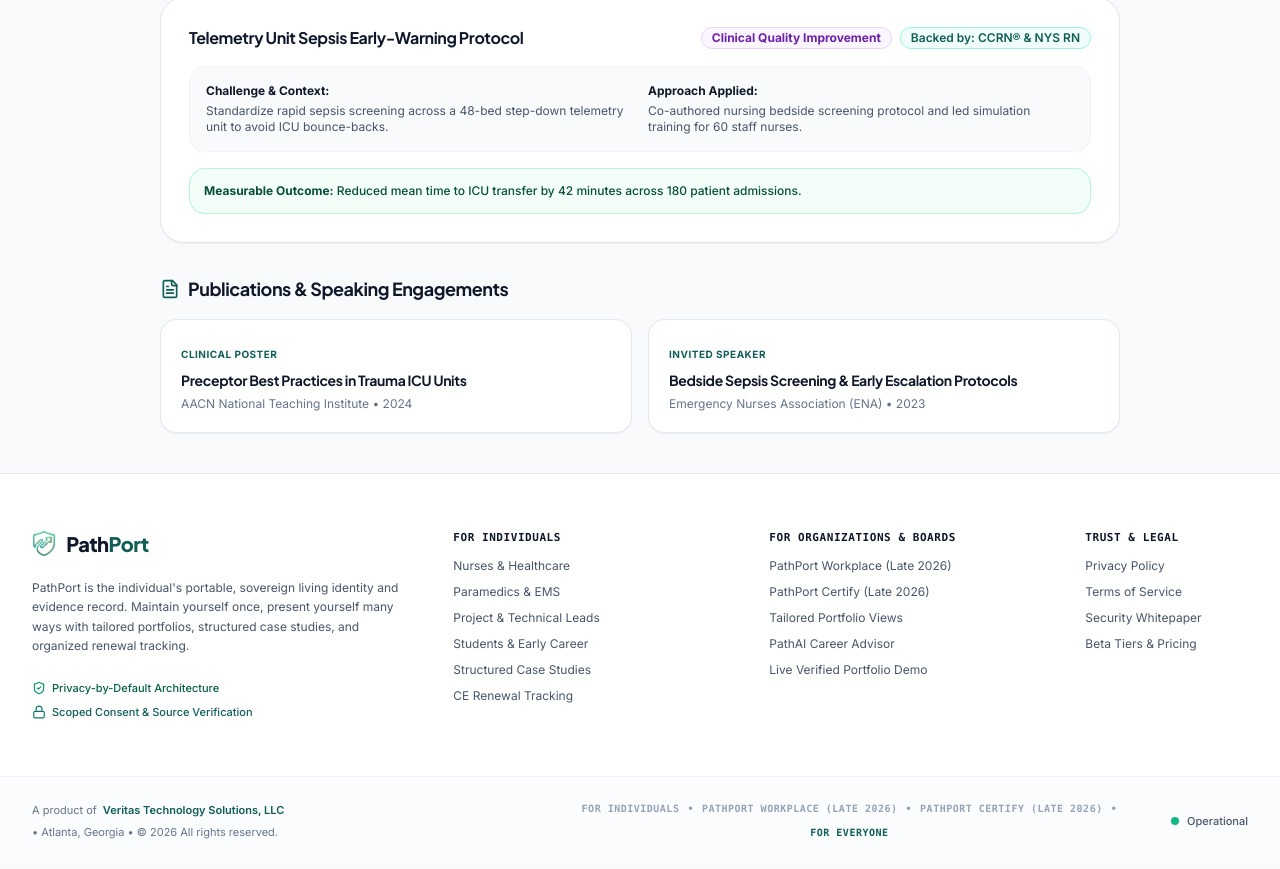
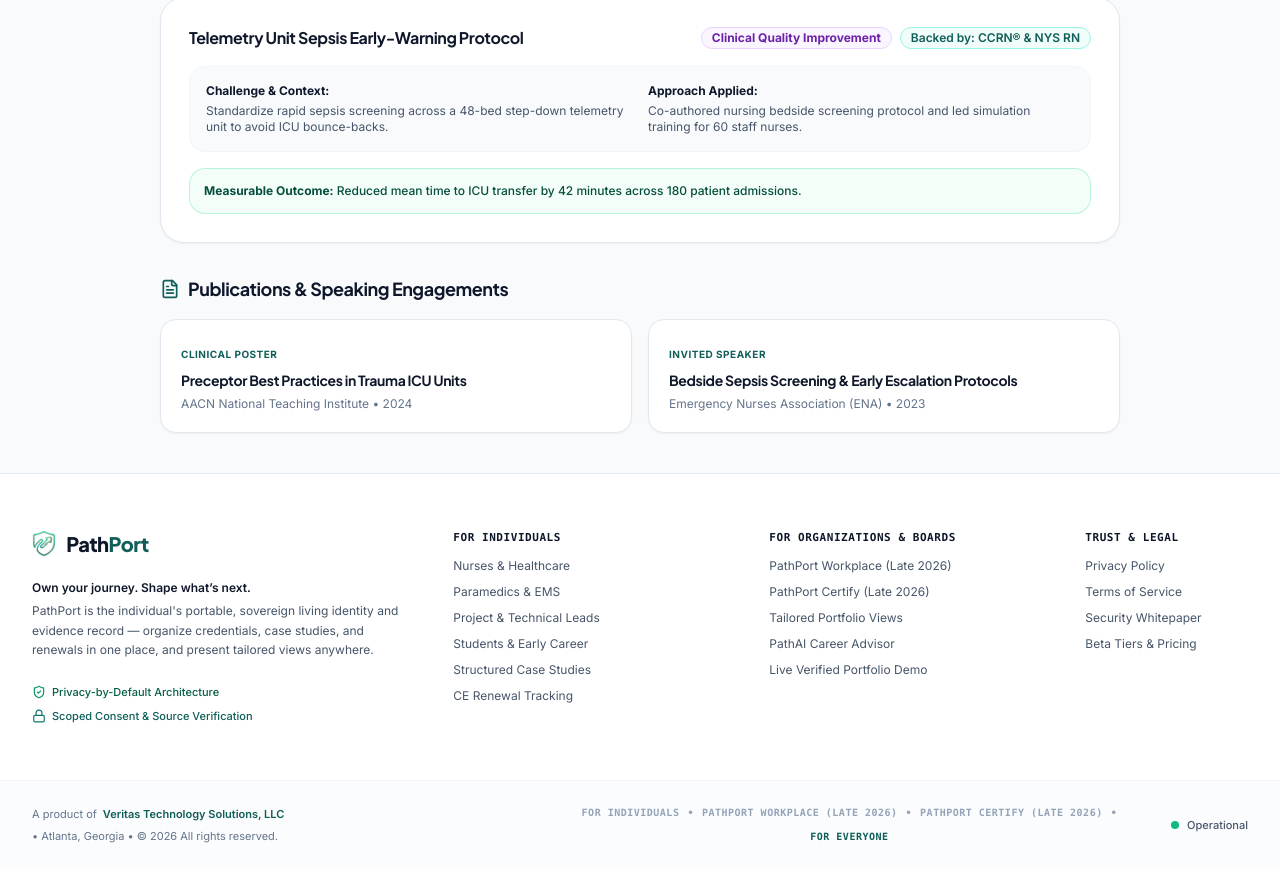
Before and after one commit to Kyleatkins1/pathport-marketing, a React (Vite) app: page /p in a window 1280 px wide. Shown: the part 723-1592 px from the top of the page. Built offline with nearby package versions, Linux system fonts and the light colour scheme.

Commit message:
feat(brand): adopt canonical tagline and dual-value copy across FAQ, footer, and schemas (VER-432)

```diff
--- a/index.html
+++ b/index.html
@@ -80,10 +80,10 @@
             },
             {
               "@type": "Question",
-              "name": "What does 'Maintain Once, Present Many Ways' mean?",
+              "name": "What does 'Own your journey. Shape what’s next.' mean?",
               "acceptedAnswer": {
                 "@type": "Answer",
-                "text": "You never need to rebuild your portfolio from scratch. Your credentials, case studies, and experiences live in your core record once. When you create a tailored view for an executive role or client proposal, it references those items live without duplicate data."
+                "text": "'Own your journey' means you hold sovereign ownership over your permanent professional record — credentials, degrees, case studies, continuing education, and career artifacts live in one place, controlled solely by you. 'Shape what’s next' means using that living evidence to actively advance: MyPath career intelligence assesses credential gaps, recommends strategic next steps, prepares interview-ready stories, and generates tailored portfolio links without duplicate data entry."
               }
             },
             {
--- a/src/App.tsx
+++ b/src/App.tsx
@@ -68,10 +68,10 @@
         },
         {
           "@type": "Question",
-          "name": "What does 'Maintain Once, Present Many Ways' mean?",
+          "name": "What does 'Own your journey. Shape what’s next.' mean?",
           "acceptedAnswer": {
             "@type": "Answer",
-            "text": "You never need to rebuild your portfolio from scratch. Your credentials, case studies, and experiences live in your core record once. When you create a tailored view for an executive role or client proposal, it references those items live without duplicate data."
+            "text": "'Own your journey' means you hold sovereign ownership over your permanent professional record — credentials, degrees, case studies, continuing education, and career artifacts live in one place, controlled solely by you. 'Shape what’s next' means using that living evidence to actively advance: MyPath career intelligence assesses credential gaps, recommends strategic next steps, prepares interview-ready stories, and generates tailored portfolio links without duplicate data entry."
           }
         },
         {
--- a/src/components/FAQ.tsx
+++ b/src/components/FAQ.tsx
@@ -15,8 +15,8 @@
       answer: "A résumé is a list of unverified claims that goes stale immediately. PathPort is a permanent record of your real career artifacts: verified state licenses, accredited CE hours, project case studies with attachments, and transcripts. Instead of emailing five PDFs, you share a single tailored link."
     },
     {
-      question: "What does 'Maintain Once, Present Many Ways' mean?",
-      answer: "You only enter your licenses, case studies, and achievements once into your core record. When you need to send a portfolio to a hospital credentialing office, an executive recruiter, or a conference committee, you generate a custom view that links directly to those items without re-typing data."
+      question: "What does 'Own your journey. Shape what’s next.' mean?",
+      answer: "'Own your journey' means you hold sovereign ownership over your permanent professional record — your credentials, degrees, case studies, continuing education, and career artifacts live in one place, controlled solely by you. 'Shape what’s next' means using that living evidence to actively advance: MyPath career intelligence assesses credential gaps, recommends strategic next steps, prepares interview-ready stories, and generates tailored portfolio links without duplicate data entry."
     },
     {
       question: "Who owns my data if my employer uses PathPort?",
--- a/src/components/Footer.tsx
+++ b/src/components/Footer.tsx
@@ -16,7 +16,8 @@
               <Logo size={28} />
             </Link>
             <p className="text-slate-600 dark:text-slate-400 text-xs leading-relaxed max-w-sm">
-              PathPort is the individual's portable, sovereign living identity and evidence record. Maintain yourself once, present yourself many ways with tailored portfolios, structured case studies, and organized renewal tracking.
+              <span className="font-semibold text-slate-900 dark:text-white block mb-1">Own your journey. Shape what’s next.</span>
+              PathPort is the individual's portable, sovereign living identity and evidence record — organize credentials, case studies, and renewals in one place, and present tailored views anywhere.
             </p>
             <div className="space-y-2 pt-2 text-[11px] text-slate-500 dark:text-slate-400">
               <div className="flex items-center gap-1.5 font-medium text-emerald-800 dark:text-emerald-400">
```
Also changed, not shown: public/llms-full.txt, public/llms.txt.
